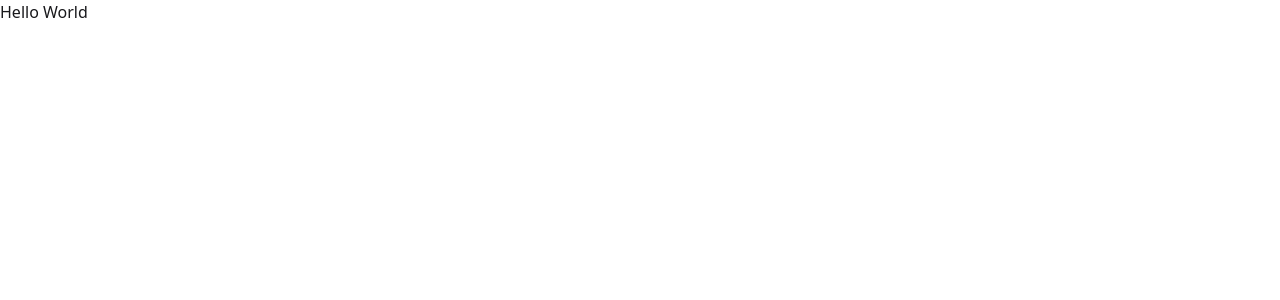
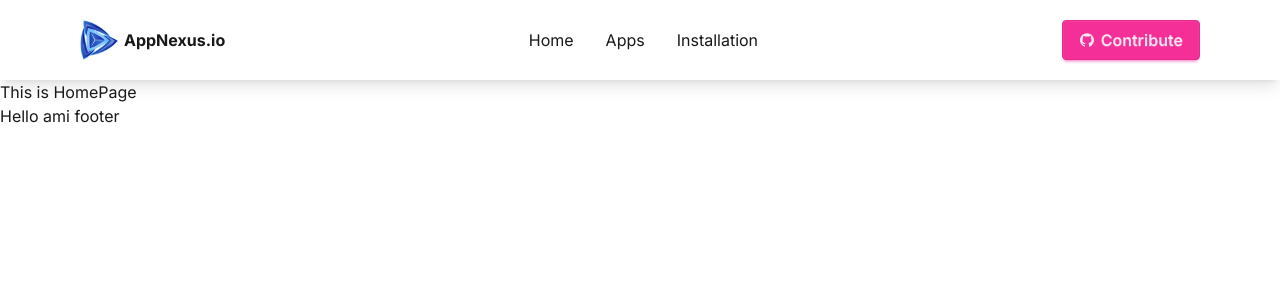
Before and after one commit to GeekRover/AppNexus, a React (Vite) app: page / in a window 1280 px wide. Shown: the top 300 px of the page. Built offline with nearby package versions, Linux system fonts and the light colour scheme.

Commit message:
added the navBar

```diff
--- a/index.html
+++ b/index.html
@@ -5,9 +5,9 @@
     <html data-theme="light"></html>
     <link rel="icon" type="image/svg+xml" href="/vite.svg" />
     <meta name="viewport" content="width=device-width, initial-scale=1.0" />
-    <title>app-manager</title>
+    <title>AppNexus</title>
   </head>
-  <body>
+  <body class="font-inter">
     <div id="root"></div>
     <script type="module" src="/src/main.jsx"></script>
   </body>
--- a/package.json
+++ b/package.json
@@ -14,6 +14,7 @@
     "daisyui": "^5.1.29",
     "react": "^19.1.1",
     "react-dom": "^19.1.1",
+    "react-icons": "^5.5.0",
     "react-router": "^7.9.3",
     "tailwindcss": "^4.1.14"
   },
--- /dev/null
+++ b/src/Components/Footer.jsx
@@ -0,0 +1,11 @@
+import React from 'react';
+
+const Footer = () => {
+    return (
+        <div>
+            Hello ami footer
+        </div>
+    );
+};
+
+export default Footer;
--- /dev/null
+++ b/src/Components/Navbar.jsx
@@ -0,0 +1,33 @@
+import { Link } from "react-router";
+import logo from "../../public/assets/logo.png";
+import { AiFillGithub } from "react-icons/ai";
+
+const Navbar = () => {
+  return (
+    <div className="flex justify-between items-center lg:px-20 px-2.5 py-5 shadow-lg">
+      <span className="flex items-center gap-1 font-bold">
+        <img src={logo} className="size-10" alt="" />
+        <h1>AppNexus.io</h1>
+      </span>
+      <nav className="hidden md:block">
+        <ul className="flex gap-8">
+          <Link>
+            <li>Home</li>
+          </Link>
+          <Link>
+            <li>Apps</li>
+          </Link>
+          <Link>
+            <li>Installation</li>
+          </Link>
+        </ul>
+      </nav>
+      <button className="btn btn-secondary text-base">
+        <AiFillGithub />
+        <h1>Contribute</h1>
+      </button>
+    </div>
+  );
+};
+
+export default Navbar;
--- /dev/null
+++ b/src/Pages/Root.jsx
@@ -0,0 +1,19 @@
+import React from 'react';
+import { Outlet } from 'react-router';
+import Navbar from '../Components/Navbar.jsx';
+import Footer from '../Components/Footer.jsx';
+
+
+const Root = () => {
+    return (
+        <div className=''>
+            <Navbar></Navbar>
+
+            <Outlet></Outlet>
+
+            <Footer></Footer>
+        </div>
+    );
+};
+
+export default Root;
--- a/src/Routes/Routes.jsx
+++ b/src/Routes/Routes.jsx
@@ -1,9 +1,17 @@
 import { createBrowserRouter } from "react-router";
+import Root from "../Pages/Root";
 
 const router = createBrowserRouter([
   {
     path: "/",
-    element: <div>Hello World</div>,
+    Component: Root,
+    children: [
+        {
+            index: true,
+            path: '/',
+            element: <h1>This is HomePage</h1>
+        }
+    ]
   },
 ]);
 
--- a/src/index.css
+++ b/src/index.css
@@ -1,2 +1,8 @@
+@import url("https://fonts.googleapis.com/css2?family=Inter:ital,opsz,wght@0,14..32,100..900;1,14..32,100..900&display=swap");
+
 @import "tailwindcss";
 @plugin "daisyui";
+
+@theme {
+  --font-inter: "Inter", sans-serif;
+}
```
Also changed, not shown: 1 other file (tests, documents, lock files or other folders).
